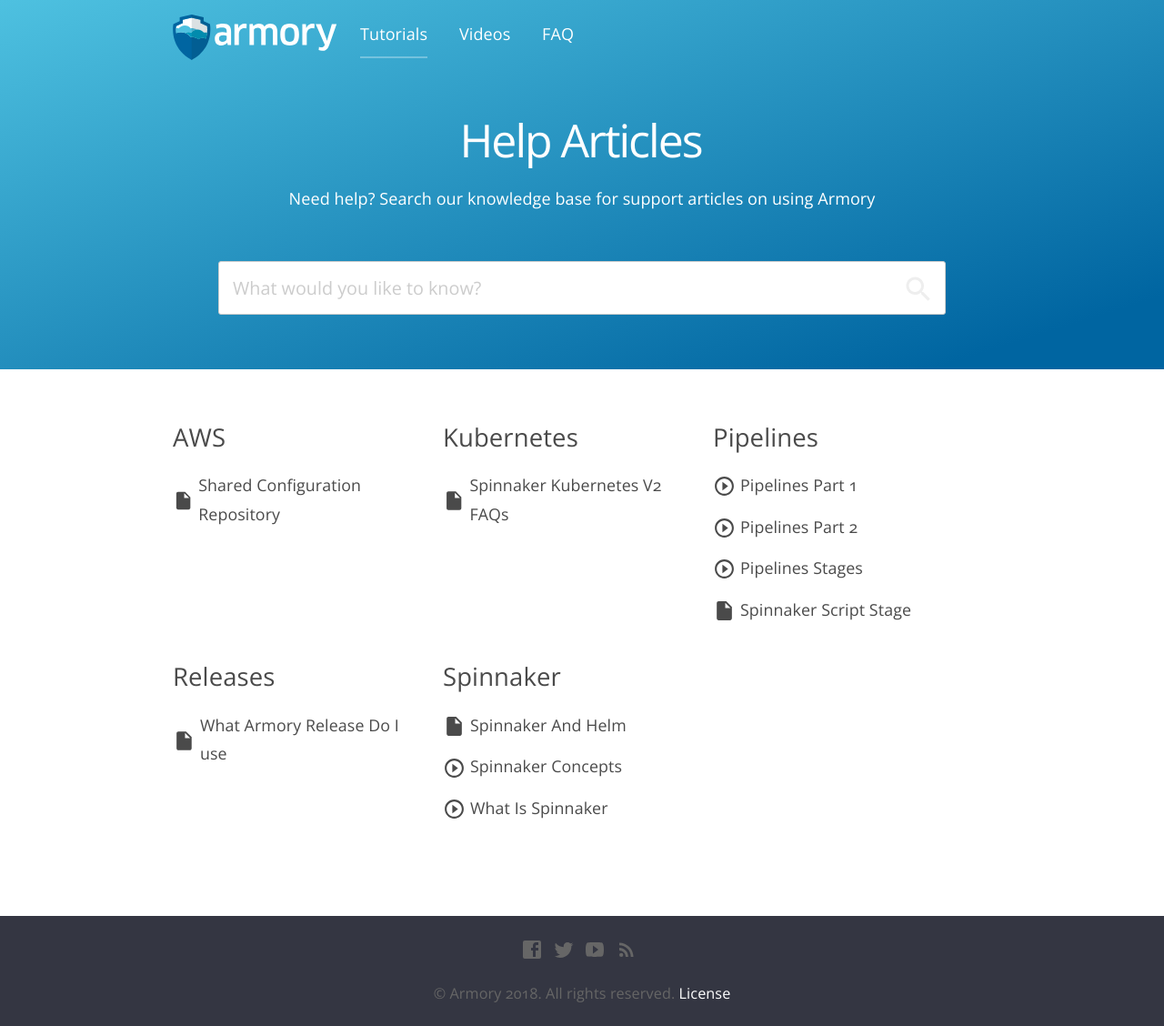
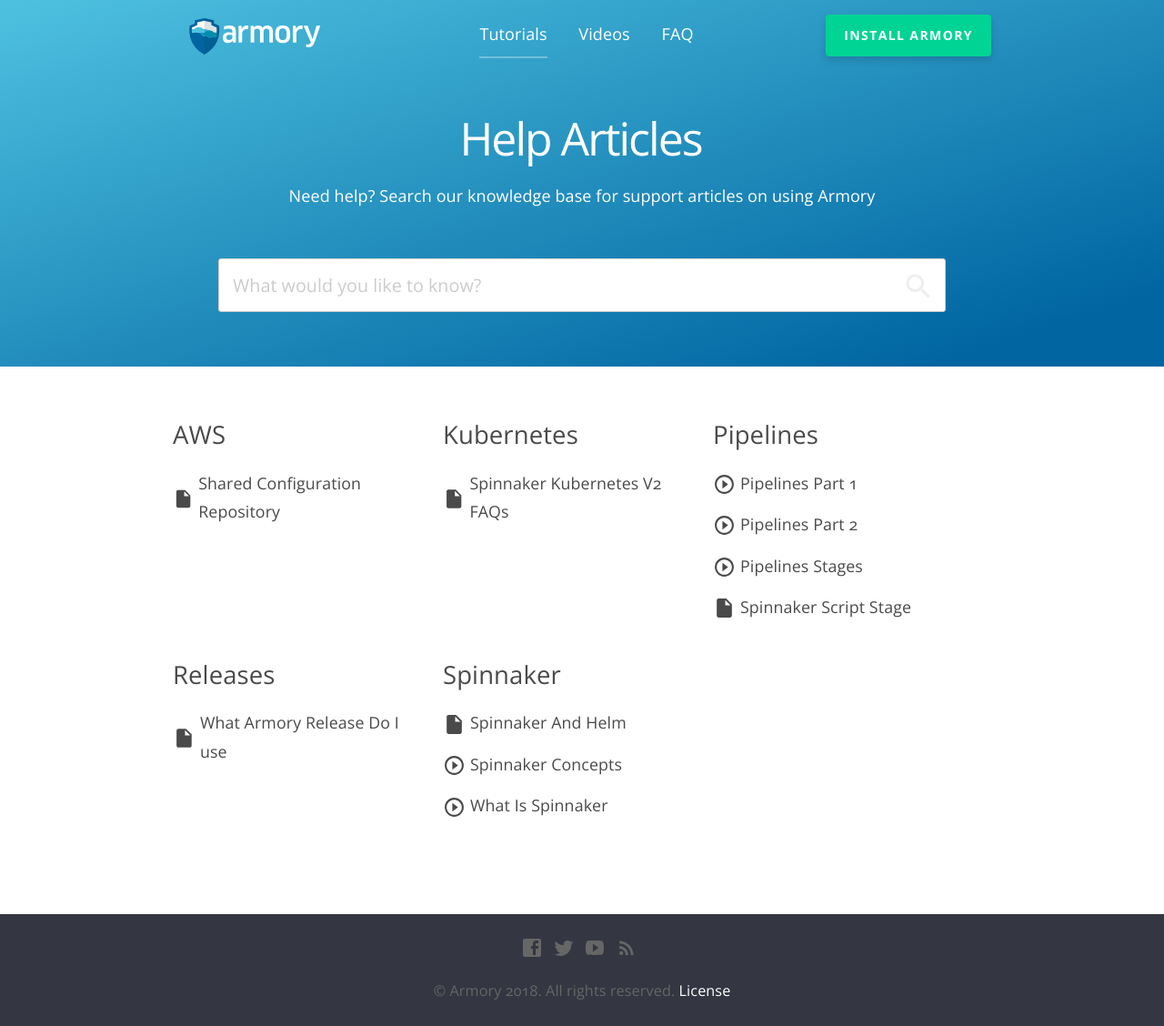
Before and after one commit to CloudCannon/base-jekyll-template, a Jekyll site: the page built from index.html, in a window 1280 px wide. Shown: the whole page at 91% size. Built offline with Jekyll 4.4.1, drawn with Linux system fonts in a browser that asks for light colours; nearby versions of some CDN libraries.

Commit message:
✨ Install Armory Button
- centers nav items
- adds styles for button with a class of `PrimaryCTAButton`

```diff
--- a/_layouts/default.html
+++ b/_layouts/default.html
@@ -44,6 +44,7 @@
 				<section class="top-bar">
 					<div class="logo"><a href="/">{% include logo.html %}</a></div>
 					{% include navigation.html %}
+					<button class="PrimaryCTAButton">Install Armory</button>
 				</section>
 				<section class="hero_search">
 					<h1>Help Articles</h1>
--- a/_sass/header.scss
+++ b/_sass/header.scss
@@ -25,23 +25,116 @@
 	.top-bar {
 		@media #{$mid-point} {
 			display: flex;
+			justify-content: space-between;
 		}
 
 		.logo {
+			width: 181.781px;
+			display: flex;
+			align-items: center;
+			svg {
+				max-height: 40px;
+			}
 			a {
 				display: block;
 				line-height: 0;
 			}
 		}
-
 		form svg {
 			fill: #eee;
 		}
 	}
+}
+button.PrimaryCTAButton {
+	@media #{$mid-point} {
+			/* Font & Text */
+			font-family: "Open Sans", "Arial CE", Arial, sans-serif;
+			font-size: 14px;
+			font-style: normal;
+			font-variant: normal;
+			font-weight: 700;
+			letter-spacing: 1.4px;
+			line-height: 18px;
+			text-decoration: none solid rgb(255, 255, 255);
+			text-align: center;
+			text-indent: 0px;
+			text-transform: uppercase;
+			vertical-align: baseline;
+			white-space: normal;
+			word-spacing: 0px;
+
+			/* Color & Background */
+			background-attachment: scroll;
+			background-color: rgb(0, 212, 148);
+			background-image: none;
+			background-position: 0% 0%;
+			background-repeat: repeat;
+			color: rgb(255, 255, 255);
+
+			/* Box */
+			height: 46px;
+			width: 181.781px;
+			border: 0px none rgb(255, 255, 255);
+			border-top: 0px none rgb(255, 255, 255);
+			border-right: 0px none rgb(255, 255, 255);
+			border-bottom: 0px none rgb(255, 255, 255);
+			border-left: 0px none rgb(255, 255, 255);
+			margin: 0px;
+			padding: 14px 20px;
+			max-height: none;
+			min-height: auto;
+			max-width: none;
+			min-width: auto;
+
+			/* Positioning */
+			position: relative;
+			top: 0px;
+			bottom: 0px;
+			right: 0px;
+			left: 0px;
+			float: none;
+			display: block;
+			clear: none;
+			z-index: auto;
+
+			/* List */
+			list-style-image: none;
+			list-style-type: disc;
+			list-style-position: outside;
+
+			/* Table */
+			border-collapse: separate;
+			border-spacing: 0px 0px;
+			caption-side: top;
+			empty-cells: show;
+			table-layout: auto;
+
+			/* Miscellaneous */
+			overflow: visible;
+			cursor: pointer;
+			visibility: visible;
+
+			/* Effects */
+			transform: matrix(1, 0, 0, 1, 0, 0);
+			transition: all 0.25s linear 0s;
+			outline: rgb(255, 255, 255) dashed 0px;
+			outline-offset: 0px;
+			box-sizing: border-box;
+			resize: none;
+			text-shadow: none;
+			text-overflow: clip;
+			word-wrap: normal;
+			box-shadow: rgba(0, 0, 0, 0.15) 0px 4px 8px 0px;
+			border-top-left-radius: 4px;
+			border-top-right-radius: 4px;
+			border-bottom-left-radius: 4px;
+			border-bottom-right-radius: 4px;
+		}
+		display: none;
+	}
 
 	nav {
 		@media #{$mid-point} {
-			flex: 1;
 			margin: 0 0 0 10px;
 			display: block;
 
@@ -97,7 +190,6 @@
 			}
 		}
 	}
-}
 
 .nav-open header nav {
 	display: block;
```
